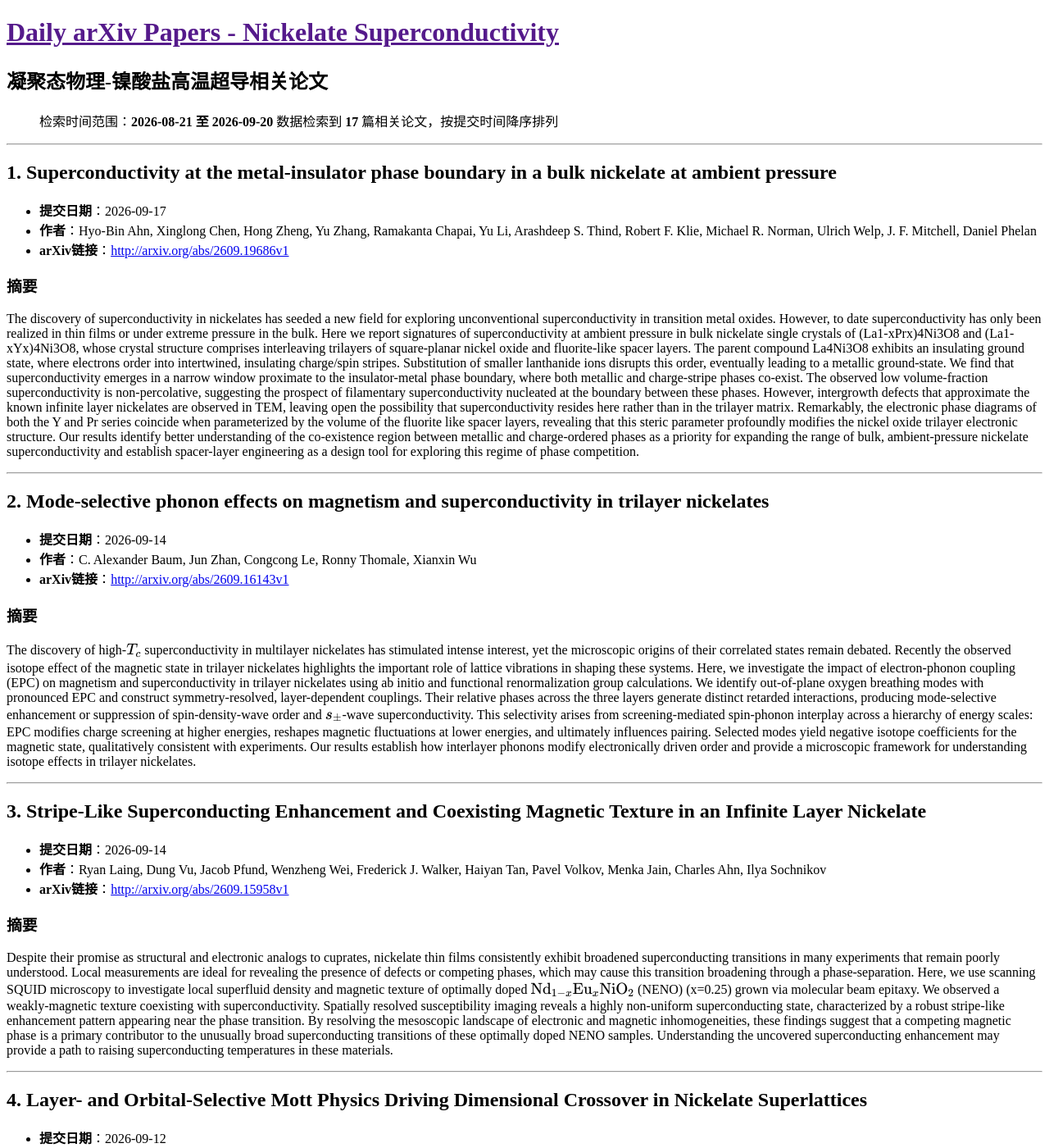
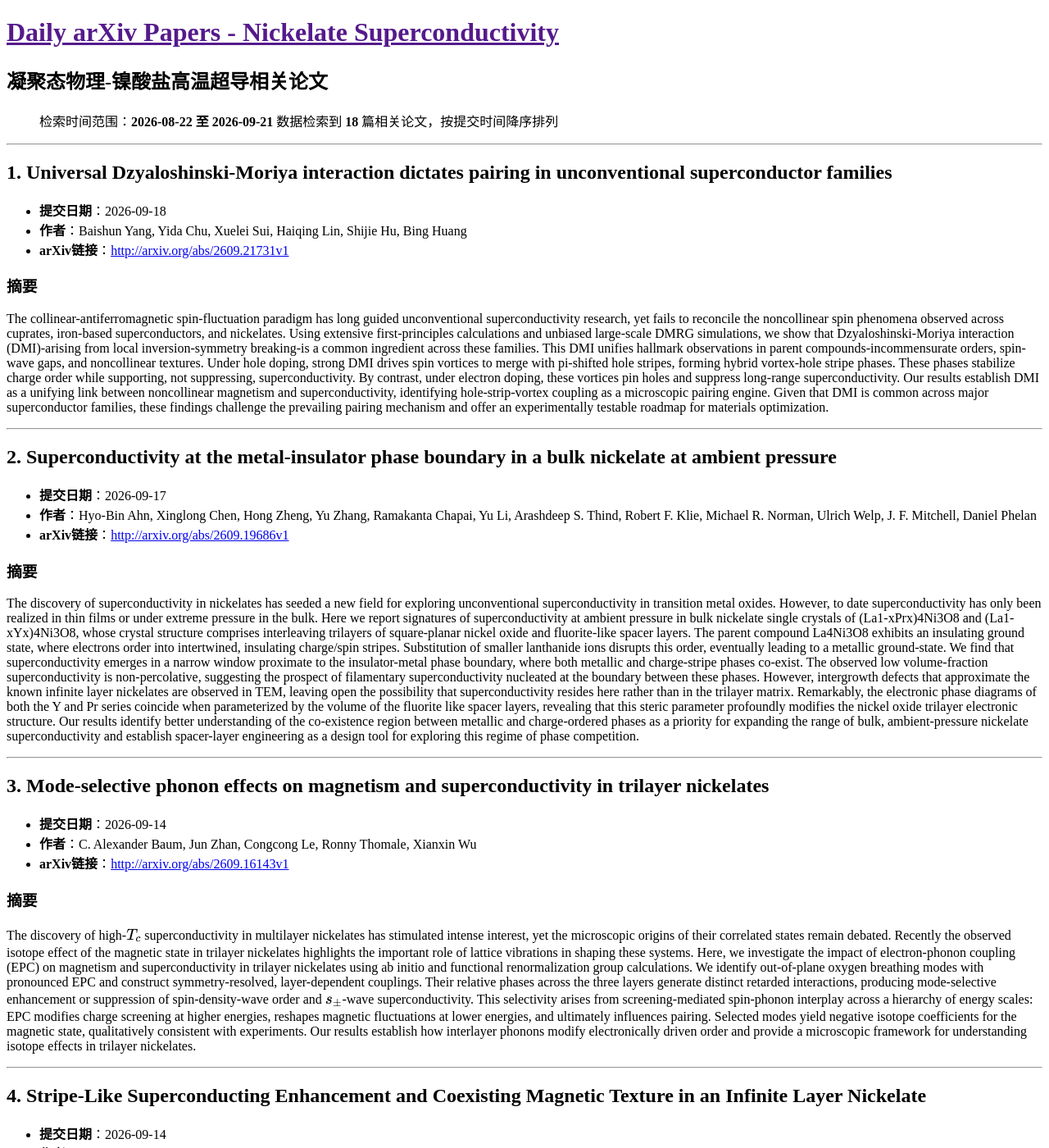
Before and after one commit to yangke25491/daily-arxiv-nickelate_superconductivity, a Jekyll site: the page built from docs/index.md, in a window 1280 px wide and 1400 px high. Shown: the whole window at 82% size. Built offline with Jekyll 4.4.1, drawn with Linux system fonts in a browser that asks for light colours; some of the changed text lies outside the part shown.

Commit message:
Automated update: arXiv papers

```diff
--- a/docs/index.md
+++ b/docs/index.md
@@ -5,12 +5,23 @@ title: 镍酸盐超导论文
 
 # 凝聚态物理-镍酸盐高温超导相关论文
 
-> 检索时间范围：**2026-08-21 至 2026-09-20**
-> 数据检索到 **17** 篇相关论文，按提交时间降序排列
+> 检索时间范围：**2026-08-22 至 2026-09-21**
+> 数据检索到 **18** 篇相关论文，按提交时间降序排列
 
 ---
 
-## 1. Superconductivity at the metal-insulator phase boundary in a bulk nickelate at ambient pressure
+## 1. Universal Dzyaloshinski-Moriya interaction dictates pairing in unconventional superconductor families
+
+- **提交日期**：2026-09-18
+- **作者**：Baishun Yang, Yida Chu, Xuelei Sui, Haiqing Lin, Shijie Hu, Bing Huang
+- **arXiv链接**：[http://arxiv.org/abs/2609.21731v1](http://arxiv.org/abs/2609.21731v1)
+
+### 摘要
+The collinear-antiferromagnetic spin-fluctuation paradigm has long guided unconventional superconductivity research, yet fails to reconcile the noncollinear spin phenomena observed across cuprates, iron-based superconductors, and nickelates. Using extensive first-principles calculations and unbiased large-scale DMRG simulations, we show that Dzyaloshinski-Moriya interaction (DMI)-arising from local inversion-symmetry breaking-is a common ingredient across these families. This DMI unifies hallmark observations in parent compounds-incommensurate orders, spin-wave gaps, and noncollinear textures. Under hole doping, strong DMI drives spin vortices to merge with pi-shifted hole stripes, forming hybrid vortex-hole stripe phases. These phases stabilize charge order while supporting, not suppressing, superconductivity. By contrast, under electron doping, these vortices pin holes and suppress long-range superconductivity. Our results establish DMI as a unifying link between noncollinear magnetism and superconductivity, identifying hole-strip-vortex coupling as a microscopic pairing engine. Given that DMI is common across major superconductor families, these findings challenge the prevailing pairing mechanism and offer an experimentally testable roadmap for materials optimization.
+
+---
+
+## 2. Superconductivity at the metal-insulator phase boundary in a bulk nickelate at ambient pressure
 
 - **提交日期**：2026-09-17
 - **作者**：Hyo-Bin Ahn, Xinglong Chen, Hong Zheng, Yu Zhang, Ramakanta Chapai, Yu Li, Arashdeep S. Thind, Robert F. Klie, Michael R. Norman, Ulrich Welp, J. F. Mitchell, Daniel Phelan
@@ -186,7 +197,7 @@ We investigate the superconducting pairing symmetry and its doping evolution in
 
 ---
 
-## 17. Weak coupling theory of nickel-based 327 superconductors
+## 18. Weak coupling theory of nickel-based 327 superconductors
 
 - **提交日期**：2026-08-24
 - **作者**：Miao Jianjian, Chen Weiqiang
```
Also changed, not shown: other parts of docs/index.md (+15 -15 lines).
